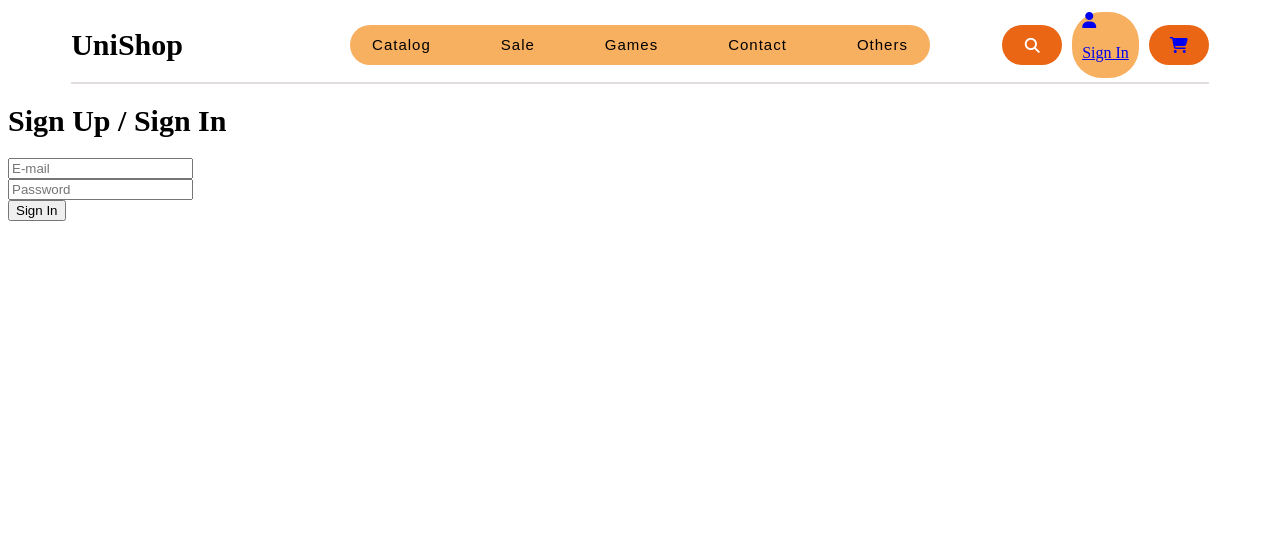
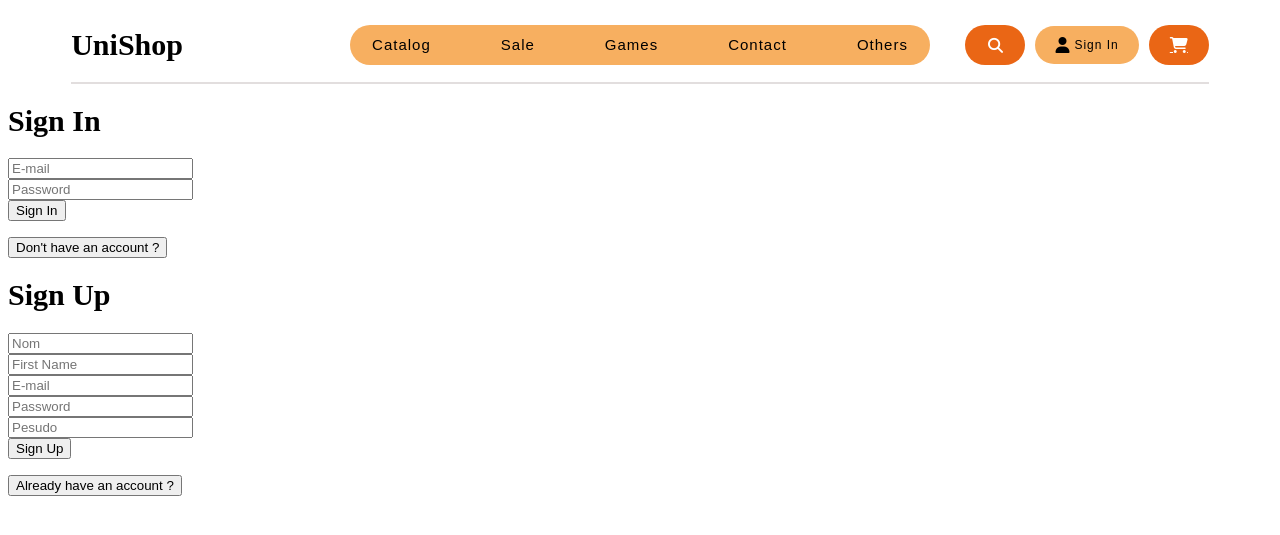
Before and after one commit to Sberlaiti/UniShop, a PHP site: page /login.php in a window 1280 px wide. Shown: the top 535 px of the page. Run offline with PHP 8.4, Linux system fonts and the light colour scheme; some libraries are stand-ins or nearby versions; some web fonts are replaced.

Commit message:
Fin partie PHP (Gestion des comptes)

```diff
--- a/src/css/header02.css
+++ b/src/css/header02.css
@@ -77,7 +77,7 @@ nav > ul > li > a:hover {
     align-items: center;
 }
 
-.searchBar, .cartButton{
+.searchBar, .cartButton > a{
     display: flex;
     justify-content: center;
     align-items: center;
@@ -87,7 +87,7 @@ nav > ul > li > a:hover {
     border-radius: 30px;
 }
 
-.searchBar > button, .cartButton > button {
+.searchBar > button, .cartButton > a > button {
     border: none;
     background-color: transparent;
     font-size: 15px;
@@ -134,7 +134,7 @@ nav > ul > li > a:hover {
     text-decoration: none;
 }
 
-.accountButton {
+.accountButton > a {
     display: flex;
     justify-content: center;
     align-items: center;
@@ -142,12 +142,19 @@ nav > ul > li > a:hover {
     background-color: #F7AF60;
     border-radius: 30px;
 
+    text-decoration: none;
     padding: 0 10px;
     margin-left: 10px;
     margin-right: 10px;
 }
 
-.accountButton > img{
+.accountButton > a > i {
+    color: black;
+    margin-right: 5px;
+    margin-left: 10px;
+}
+
+.accountButton > a > img{
     width: 20px;
     height: 20px;
 
@@ -158,7 +165,7 @@ nav > ul > li > a:hover {
 }
 
 /* Verifier la taille du nom*/
-.accountButton > p {
+.accountButton > a > p {
     font-family: 'Tanker-Regular', sans-serif;
     font-size: 12px;
     letter-spacing: 1px;
@@ -166,7 +173,7 @@ nav > ul > li > a:hover {
     margin-right: 10px;
 }
 
-.cartButton {
+.cartButton > a{
     width: 40px;
     height: 40px;
 
--- a/src/header02.php
+++ b/src/header02.php
@@ -6,12 +6,8 @@
 
     require_once('connection/pdo-conn.php');
 
-     // Initialisation des variables de session
-     if(!isset($_SESSION['email_User'])) $_SESSION['email_User'] = null;
-     if(!isset($_SESSION['password_User'])) $_SESSION['password_User']= null;
-     if(!isset($_SESSION['pseudo_User'])) $_SESSION['pseudo_User'] = false;
-     if(!isset($_SESSION['idUser'])) $_SESSION['idUser'] = null;
-     if(!isset($_SESSION['admin'])) $_SESSION['admin'] = false;
+    // Initialisation des variables de session
+    if(!isset($_SESSION['user'])) $_SESSION['user'] = null;
 
 ?>
 
@@ -49,7 +45,7 @@
 
 
                 <div class="accountButton">
-                    <?php if($_SESSION['email_User'] == null) {?>
+                    <?php if($_SESSION['user'] == null) {?>
                         <a href="login.php">
                             <i class="fa-solid fa-user"></i>
                             <p>Sign In</p>
@@ -62,7 +58,7 @@
 
 
                 <div class="cartButton">
-                    <?php if($_SESSION['email_User'] == null) {?>
+                    <?php if($_SESSION['user'] == null) {?>
                         <a href="login.php">
                     <?php } else { ?>
                         <a href="panier.php">
--- a/src/login.php
+++ b/src/login.php
@@ -4,53 +4,48 @@
     error_reporting(E_ALL);
 
     require_once('./header02.php');
+    require_once('./php/signIN_Functions.php');
+    require_once('./php/signUp_Functions.php');
 
 
-    // Transferer ce code dans une fonction PHP qui prend en parametre le mail et le MDP + hachage
-    // Faire la même chose avec la fonction de création de compte
-    // Faire la même chose pour signout
+    // On utilise la fonction login pour connecter l'utilisateur
+    $signIN_error= 0;
+    if ($_SERVER['REQUEST_METHOD'] === 'POST' && isset($_POST['signIN'])) {
+        $email = $_POST['email'];
+        $password = password_hash($_POST['password'], PASSWORD_DEFAULT);
 
-    // On verifie si l'utiilisateur a tapé quelque chose (email et password) et si c'est un mail
-    if(isset($_POST["email"]) && isset($_POST["password"]) && filter_var($_POST["email"], FILTER_VALIDATE_EMAIL)) {
-        $_SESSION['email_User'] = strtolower($_POST["email"]);
-        $_SESSION['password_User'] = $_POST["password"];
+        if (login($email, $password, $pdo)) {
+            header('Location: header.php');
+            exit;
+        } else {
+            $signIN_error = -1;
+        }
+    }
 
-        // On cherche si le compte existe
-        $research_email = "SELECT COUNT(*) FROM user WHERE email = '" .$_SESSION['email_User'] ."'";
-        $already_SignUp = $pdo->query($research_email);
-        $already_SignUp = $already_SignUp->fetchColumn();
+    // On utilise la fonction createUser pour créer un utilisateur
+    $signUP_error = 0;
+    if ($_SERVER['REQUEST_METHOD'] === 'POST' && isset($_POST['signUP'])) {
+        $name = $_POST['name'];
+        $firstname = $_POST['firstname'];
+        $email = $_POST['email'];
+        $password = password_hash($_POST['password'], PASSWORD_DEFAULT);
+        $pseudo = $_POST['pseudo'];
 
-        // Si le compte n'existe pas on le crée
-        if (!$already_SignUp) {
-            header('Location: pseudo.php');
-        } else {
-            $get_Password = "SELECT mdp FROM user WHERE email = '" .$_SESSION['email_User'] ."'";
-            $get_Password = $pdo->query($get_Password);
-            $get_Password = $get_Password->fetchColumn();
+        switch (createUser($name, $firstname, $email, $password, $pseudo, $pdo)) {
+            case -1:
+                $signUP_error = -1;
+                break;
+            case -2:
+                $signUP_error = -2;
+                break;
+            case 1:
+                login($email, $password, $pdo);
+                header('Location: header.php');
+        exit;
+        }
+    }
 
-            // On verifie si le mot de passe correspond
-            if($get_Password == $_SESSION['password_User']) {
-                $research_id = "SELECT idUser FROM user WHERE email = '" .$_SESSION['email_User'] ."'";
-                $research_id = $pdo->query($research_id);
-                $research_id = $research_id->fetchColumn();
-
-                $_SESSION['idUser'] = $research_id;
-                $_SESSION['login'] = true;
-
-                // On verifie si l'utilisateur est admin
-                $admin = "SELECT admin FROM user WHERE email = '" .$_SESSION['email_User'] ."'";
-                $admin = $pdo->query($admin);
-                $admin = $admin->fetchColumn();
-                if($admin) $_SESSION['admin'] = true;
-                    header('Location: index.php');
-                } else {
-                    echo "Mot de passe incorrect";
-                }
-            }
-        } else if (isset($_POST['email'])) {
-            echo "Veuillez entrer un email valide";
-        }
-
+    // TODO: Modifier la base de donnée pour donner una valeur automatique à l'id
 
     // var_dump($panier);
 ?>
@@ -65,15 +60,53 @@
     <title>Panier</title>
 </head>
 <body>
-    <div class="containerLogin">
-        <h1>Sign Up / Sign In</h1>
+    <div class="container_SignIn">
+        <h1>Sign In</h1>
 
-        <div class="containerLoginForm">
+        <div class="container_SignIn_Form">
             <form action="login.php" method="POST">
                 <input id="email-box" class="box" type="text" name="email" required placeholder="E-mail"/> <br />
                 <input id='password-box' class='box' type='password' name="password" required placeholder='Password'/> <br />
-                <input id='button_Seconnecter' class="button" type='submit' value='Sign In'/>
+                <input id='signIN_button' class="button" name="signIN" type='submit' value='Sign In'/>
             </form>
+
+            <div class="error">
+                <?php if($signIN_error == -1) { ?>
+                    <p>Invalid email or password</p>
+                <?php } ?>
+            </div>
+        </div>
+
+        <div class="go_to_SignUp">
+            <button>Don't have an account ?</button>
+        </div>
+    </div>
+
+
+    <div class="container_SignUp">
+        <h1>Sign Up</h1>
+
+        <div class="container_SignUp_Form">
+            <form action="login.php" method="POST">
+                <input id="name-box" class="box" type="text" name="name" required placeholder="Nom"/> <br />
+                <input id="firstname-box" class="box" type="text" name="firstname" required placeholder="First Name"/> <br />
+                <input id="email-box" class="box" type="text" name="email" required placeholder="E-mail"/> <br />
+                <input id='password-box' class='box' type='password' name="password" required placeholder='Password'/> <br />
+                <input id="pseudo-box" class="box" type="text" name="pseudo" required placeholder="Pesudo"/> <br />
+                <input id='signUP_button' class="button" name="signUP" type='submit' value='Sign Up'/>
+            </form>
+        </div>
+
+        <div class="error">
+                <?php if($signUP_error == -1) { ?>
+                            <p>E-mail déjà utilisé</p>
+                <?php } else if($signUP_error == -2) {?>
+                            <p>Pseudo déjà utilisé</p>
+                <?php } ?>
+            </div>
+
+        <div class="go_to_SignIn">
+            <button>Already have an account ?</button>
         </div>
     </div>
 </body>
--- /dev/null
+++ b/src/php/signIN_Functions.php
@@ -0,0 +1,19 @@
+<?php
+    ini_set('display_errors', 1);
+    ini_set('display_startup_errors', 1);
+    error_reporting(E_ALL);
+
+    function login($email, $password, $pdo) {
+        $stmt = $pdo->prepare("SELECT * FROM utilisateur WHERE Mail = :email");
+        $stmt->execute(['email' => $email]);
+        $user_Data = $stmt->fetch(PDO::FETCH_ASSOC);
+
+        if($user_Data && password_verify($password, $user_Data['MotDePasse'])) {
+            session_start();
+            $_SESSION['user'] = $user_Data;
+            return true;
+        }
+        return false;
+    }
+
+?>
--- /dev/null
+++ b/src/php/signUP_Functions.php
@@ -0,0 +1,46 @@
+<?php
+    ini_set('display_errors', 1);
+    ini_set('display_startup_errors', 1);
+    error_reporting(E_ALL);
+
+    // Fonction qui permet de créer un utilisateur
+    // Renvoi les informations de l'utilisateur si la création a réussi et une erruer sinon
+    function createUser($name, $firstname, $email, $password, $pseudo, $pdo) {
+        if (!verif_email($email, $pdo)) {
+            return -1; // - 1 si l'email est déjà utilisé
+        } else if (!verif_pseudo($pseudo, $pdo)) {
+            return -2; // -2 si le pseudo est déjà utilisé
+        } else {
+            $stmt = $pdo->prepare("INSERT INTO utilisateur (Nom, Prenom, Mail, Password, pseudo) VALUES (:nom, :prenom, :email, :password, :pseudo)");
+            $stmt->execute(['nom' => $name, 'prenom' => $firstname, 'email' => $email, 'password' => password_hash($password, PASSWORD_DEFAULT), 'pseudo' => $pseudo]);
+            return 1; // 1 si la création a réussi
+        }
+    }
+
+    // Fonction qui permet de vérifier si un email est déjà utilisé
+    // Renvoi true si l'email n'est pas utilisé et false sinon
+    function verif_email($email, $pdo) {
+        $stmt = $pdo->prepare("SELECT * FROM utilisateur WHERE Mail = :email");
+        $stmt->execute(['email' => $email]);
+        $user_Data = $stmt->fetch(PDO::FETCH_ASSOC);
+
+        if($user_Data) {
+            return false;
+        }
+        return true;
+    }
+
+    // Fonction qui permet de vérifier si un pseudo est déjà utilisé
+    // Renvoi true si le pseudo n'est pas utilisé et false sinon
+    function verif_pseudo($pseudo, $pdo) {
+        $stmt = $pdo->prepare("SELECT * FROM utilisateur WHERE Pseudo = :pseudo");
+        $stmt->execute(['pseudo' => $pseudo]);
+        $user_Data = $stmt->fetch(PDO::FETCH_ASSOC);
+
+        if($user_Data) {
+            return false;
+        }
+        return true;
+    }
+
+?>
```
Also changed, not shown: src/css/login.css (added).
